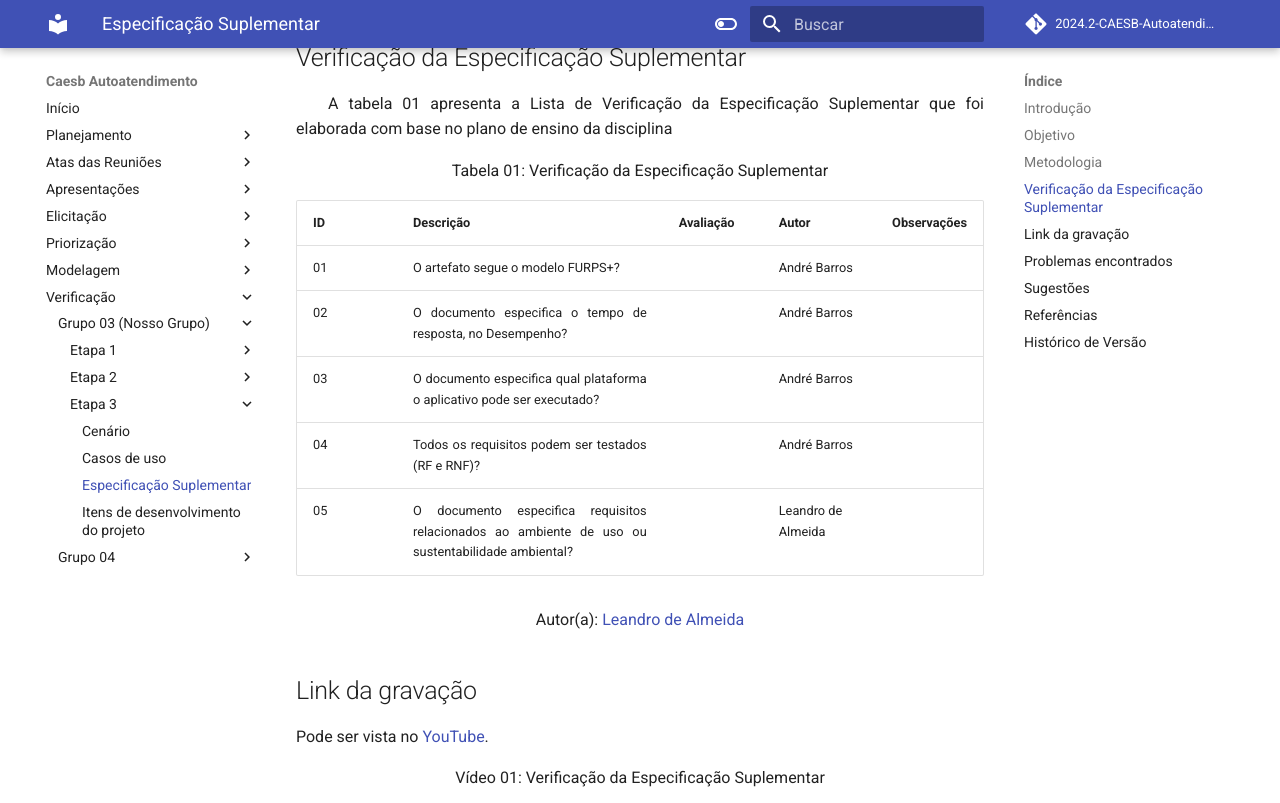
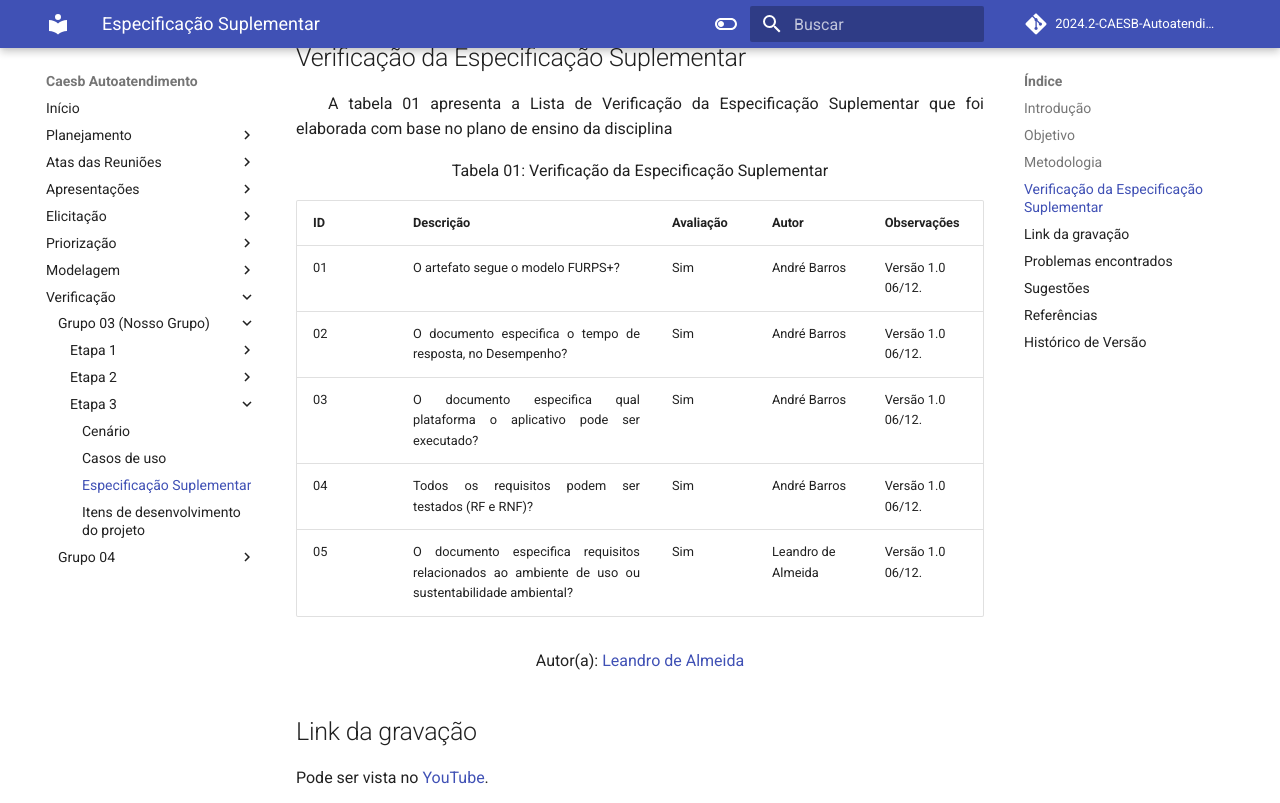
Before and after one commit to Requisitos-de-Software/2024.2-CAESB-Autoatendimento, an MkDocs documentation site: the page built from docs/planejamento/verificacao/veri_suplementar.md, in a window 1280 px wide and 900 px high, scrolled down 720 px, cut to the strip 0-803 px from the top of the window. Built offline with MkDocs 1.6.1 and Material for MkDocs 9.7.7, drawn with Linux system fonts in a browser that asks for light colours; comment, search, counter and statistics services are not loaded.

Commit message:
ajustes 2

```diff
--- a/docs/planejamento/verificacao/veri_suplementar.md
+++ b/docs/planejamento/verificacao/veri_suplementar.md
@@ -25,11 +25,11 @@ Neste documento, realizou-se a avaliação do artefato de <a href="http://127.0.
 
 | **ID** | **Descrição**  | **Avaliação** | **Autor** |**Observações**    |
 |--------|----------------|---------------|--|------------------|
-| 01 |<p align="justify">O artefato segue o modelo FURPS+?</p>  |  | André Barros | | |
-| 02 |<p align="justify">O documento especifica o tempo de resposta, no Desempenho?</p> |  | André Barros |  |
-| 03 |<p align="justify">O documento especifica qual plataforma o aplicativo pode ser executado?</p> |  | André Barros |  |
-| 04 |<p align="justify">Todos os requisitos podem ser testados (RF e RNF)?</p> |  | André Barros |  |
-| 05 |<p align="justify">O documento especifica requisitos relacionados ao ambiente de uso ou sustentabilidade ambiental?</p> |  | Leandro de Almeida |  |
+| 01 |<p align="justify">O artefato segue o modelo FURPS+?</p>  | Sim | André Barros | Versão 1.0  06/12.  |  |
+| 02 |<p align="justify">O documento especifica o tempo de resposta, no Desempenho?</p> | Sim | André Barros | Versão 1.0  06/12.  |
+| 03 |<p align="justify">O documento especifica qual plataforma o aplicativo pode ser executado?</p> | Sim | André Barros | Versão 1.0  06/12.  |
+| 04 |<p align="justify">Todos os requisitos podem ser testados (RF e RNF)?</p> | Sim | André Barros | Versão 1.0  06/12.  |
+| 05 |<p align="justify">O documento especifica requisitos relacionados ao ambiente de uso ou sustentabilidade ambiental?</p> | Sim | Leandro de Almeida | Versão 1.0  06/12.  |
 
 <center>
  Autor(a): <a href="https://github.com/leomitx10" target = "_blank">Leandro de Almeida</a></h6>
```
